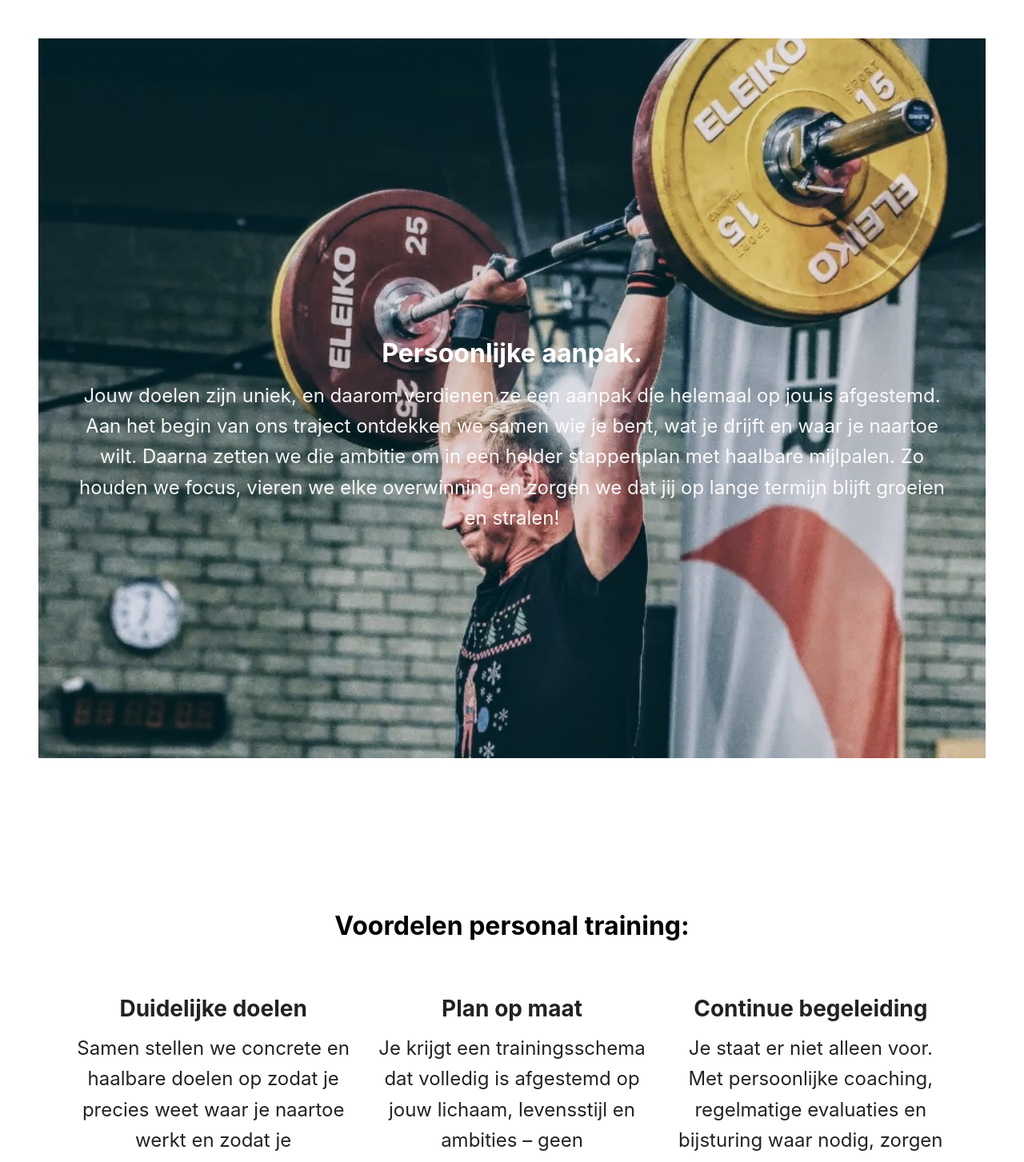
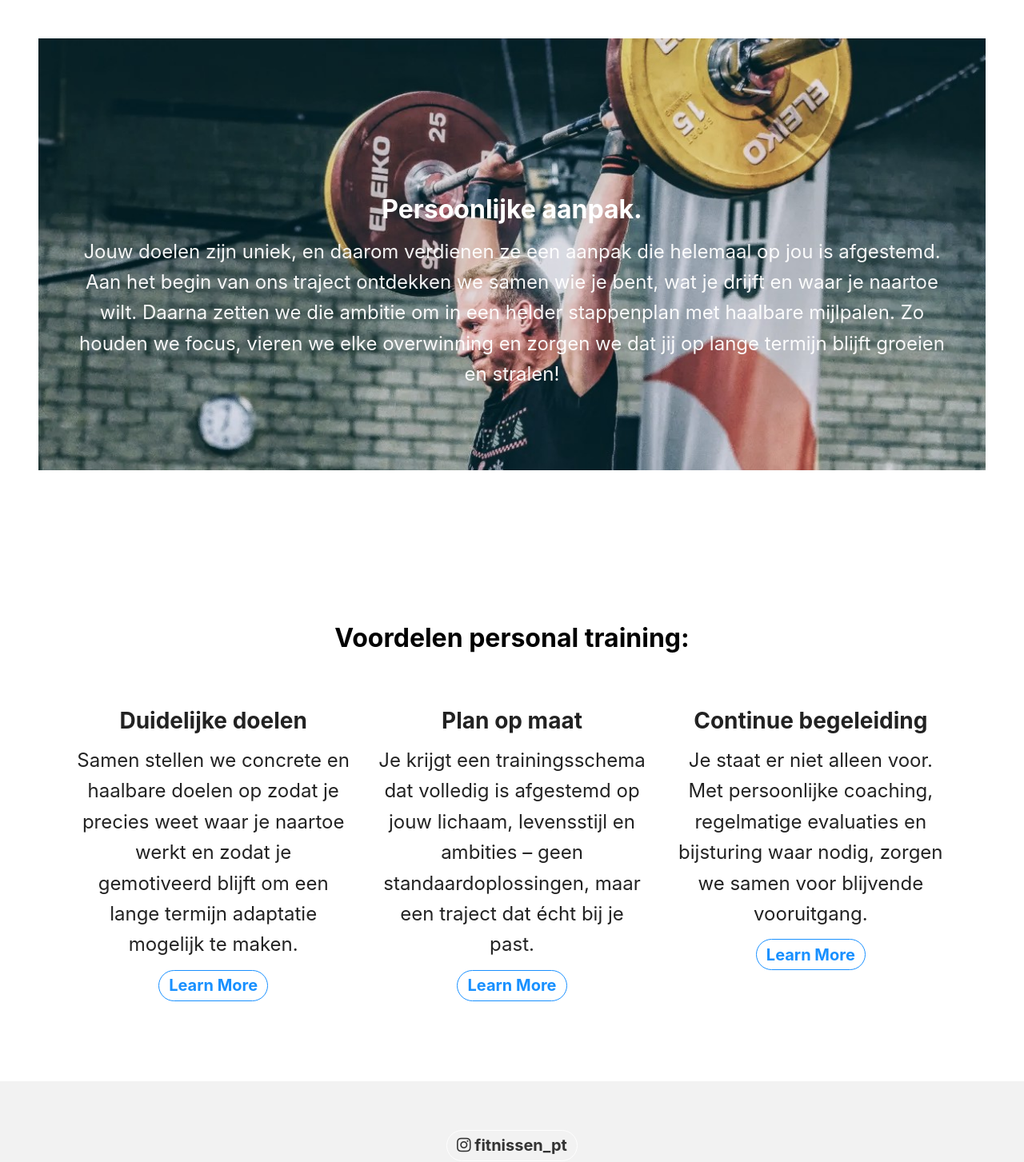
Before and after one commit to TimTools/fitnissen-site, a Jekyll site: the page built from index.html, in a window 1280 px wide. Shown: the part 900-2353 px from the top of the page at 80% size. Built offline with Jekyll 4.4.1, drawn with Linux system fonts in a browser that asks for light colours; nearby versions of some CDN libraries; the list of posts is cut into pages by our own code.

Commit message:
change height

```diff
--- a/_includes/head.html
+++ b/_includes/head.html
@@ -4,7 +4,7 @@
 
 <style>
   #hero-1 {
-    height: 100vh !important;
+    height: 60vh !important;
     background-size: cover !important;
     background-position: center center !important;
     display: flex;
```
